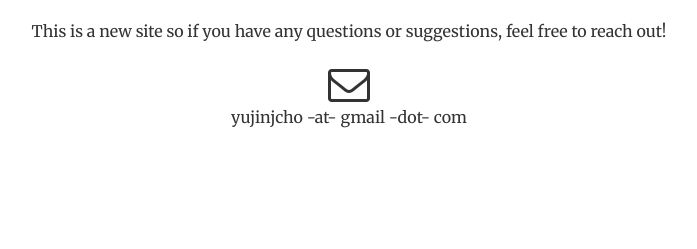
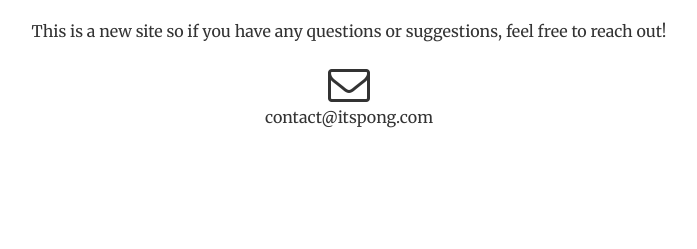
Before and after one commit to yujinjcho/itspong, a Flask app: page / in a window 1280 px wide. Shown: the part 1409-1658 px from the top of the page, without its empty margins (291-988 px from the left). Run offline with Flask 2, Linux system fonts and the light colour scheme; parts of the project's set-up code (start-up, migrations or seed data) failed here and were passed over; some libraries are stand-ins or nearby versions.

Commit message:
updated contact info

```diff
--- a/app/templates/index.html
+++ b/app/templates/index.html
@@ -97,7 +97,7 @@
                 </div>
                 <div class="col-lg-12 text-center">
                     <i class="fa fa-envelope-o fa-3x wow bounceIn" data-wow-delay=".1s"></i>
-                    <p>yujinjcho -at- gmail -dot- com</p>
+                    <p>contact@itspong.com</p>
                 </div>
             </div>
         </div>
```
